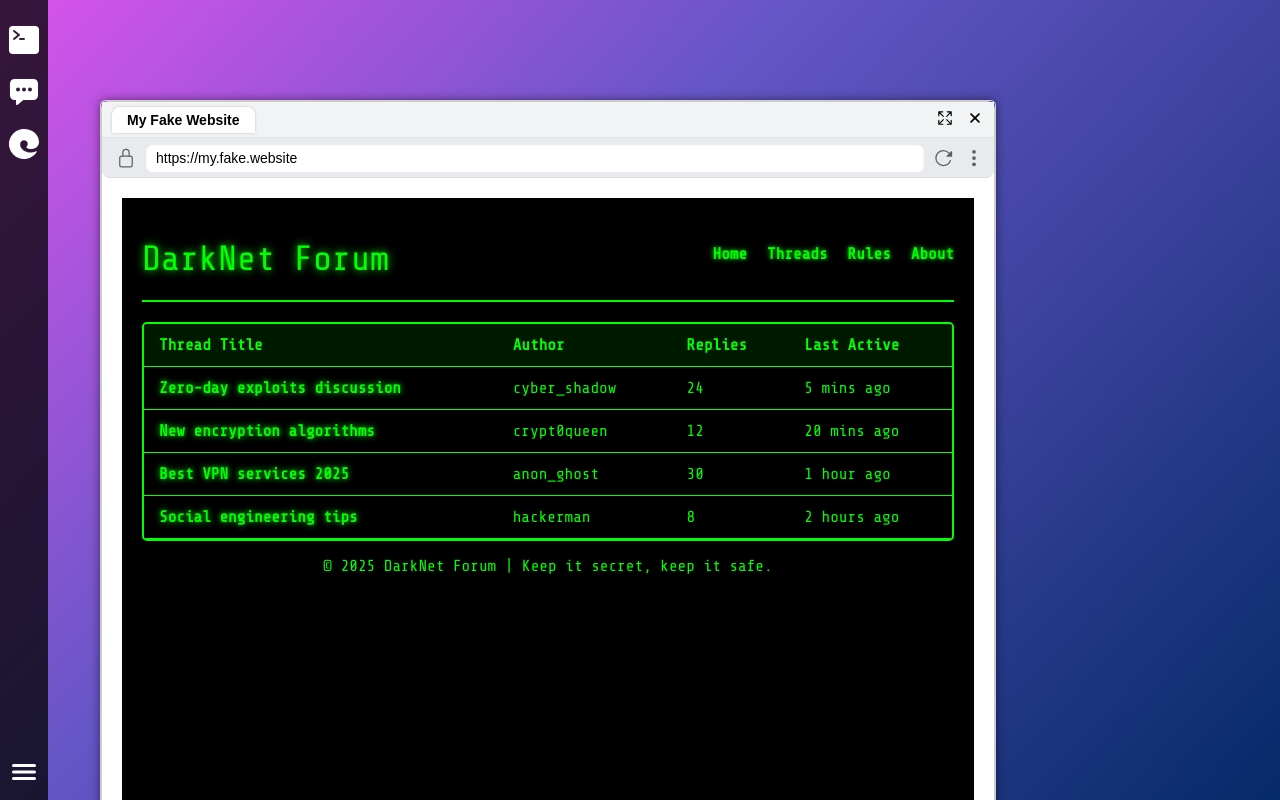
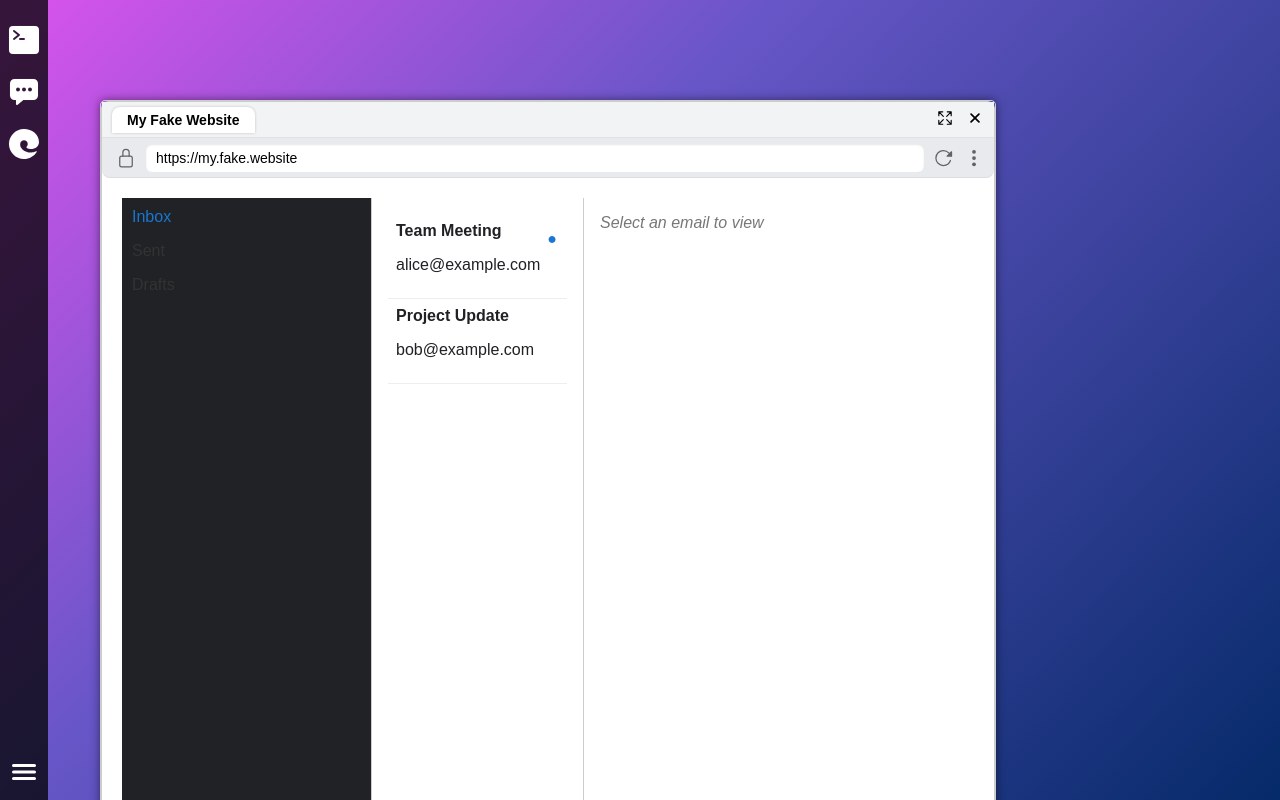
Before and after one commit to sarahatkins/cybersec-info-web, a React (Vite) app in the folder frontend/: page / in a window 1280 px wide. Built offline with nearby package versions, Linux system fonts and the light colour scheme.

Commit message:
email set up

```diff
--- /dev/null
+++ b/frontend/src/pages/Web/WebContentPages/Email.css
@@ -0,0 +1,64 @@
+/* Base layout */
+.app {
+  display: flex;
+  height: 100vh;
+  font-family: Arial, sans-serif;
+}
+
+/* Sidebar */
+.sidebar {
+  width: 200px;
+  background: #f1f1f1;
+  padding: 1rem;
+  border-right: 1px solid #ccc;
+}
+
+.sidebar-item {
+  margin-bottom: 1rem;
+  cursor: pointer;
+  font-weight: 500;
+  color: #333;
+}
+
+.sidebar-item.active {
+  color: #1976d2;
+}
+
+/* Email list */
+.email-list {
+  flex: 1;
+  padding: 1rem;
+  border-right: 1px solid #ccc;
+  overflow-y: auto;
+}
+
+.email-item {
+  padding: 0.5rem;
+  border-bottom: 1px solid #eee;
+  cursor: pointer;
+  position: relative;
+}
+
+.email-item.selected {
+  background-color: #e3f2fd;
+}
+
+.unread-dot {
+  color: #1976d2;
+  font-size: 1rem;
+  position: absolute;
+  right: 10px;
+  top: 1rem;
+}
+
+/* Email viewer */
+.email-view {
+  flex: 2;
+  padding: 1rem;
+  overflow-y: auto;
+}
+
+.placeholder {
+  color: #777;
+  font-style: italic;
+}
--- a/frontend/src/pages/Web/WebContentPages/Email.tsx
+++ b/frontend/src/pages/Web/WebContentPages/Email.tsx
@@ -0,0 +1,86 @@
+import React, { useState } from 'react';
+import './Email.css';
+
+interface Email {
+  id: number;
+  sender: string;
+  subject: string;
+  body: string;
+  date: string;
+  isRead: boolean;
+}
+
+const mockEmails: Email[] = [
+  {
+    id: 1,
+    sender: "alice@example.com",
+    subject: "Team Meeting",
+    body: "Reminder: team meeting at 10 AM.",
+    date: "2025-07-16",
+    isRead: false,
+  },
+  {
+    id: 2,
+    sender: "bob@example.com",
+    subject: "Project Update",
+    body: "The new version has been deployed successfully.",
+    date: "2025-07-15",
+    isRead: true,
+  }
+];
+
+const EmailSite: React.FC = () => {
+  const [selectedFolder, setSelectedFolder] = useState<string>('Inbox');
+  const [selectedEmail, setSelectedEmail] = useState<Email | null>(null);
+
+  return (
+    <div className="app">
+      {/* Sidebar */}
+      <div className="sidebar">
+        {['Inbox', 'Sent', 'Drafts'].map(folder => (
+          <div
+            key={folder}
+            className={`sidebar-item ${selectedFolder === folder ? 'active' : ''}`}
+            onClick={() => {
+              setSelectedFolder(folder);
+              setSelectedEmail(null);
+            }}
+          >
+            {folder}
+          </div>
+        ))}
+      </div>
+
+      {/* Email List */}
+      <div className="email-list">
+        {mockEmails.map(email => (
+          <div
+            key={email.id}
+            className={`email-item ${selectedEmail?.id === email.id ? 'selected' : ''}`}
+            onClick={() => setSelectedEmail(email)}
+          >
+            <strong>{email.subject}</strong>
+            <p>{email.sender}</p>
+            {!email.isRead && <span className="unread-dot">●</span>}
+          </div>
+        ))}
+      </div>
+
+      {/* Email Viewer */}
+      <div className="email-view">
+        {selectedEmail ? (
+          <>
+            <h2>{selectedEmail.subject}</h2>
+            <h4>From: {selectedEmail.sender}</h4>
+            <p>{selectedEmail.body}</p>
+            <small>{selectedEmail.date}</small>
+          </>
+        ) : (
+          <div className="placeholder">Select an email to view</div>
+        )}
+      </div>
+    </div>
+  );
+};
+
+export default EmailSite;
--- a/frontend/src/pages/Web/Window.tsx
+++ b/frontend/src/pages/Web/Window.tsx
@@ -11,6 +11,7 @@ import {
 import { IonIcon } from "@ionic/react";
 import NewsSite from "./WebContentPages/News";
 import HackerForum from "./WebContentPages/HackerForum";
+import EmailSite from "./WebContentPages/Email";
 
 type WindowProps = {
   title: string;
@@ -84,7 +85,7 @@ const Window: React.FC<WindowProps> = ({ isOpen, onClose }) => {
 
         {/* Content */}
         <div className="page-content">
-          <HackerForum />
+          <EmailSite />
         </div>
       </div>
     </div>
```
